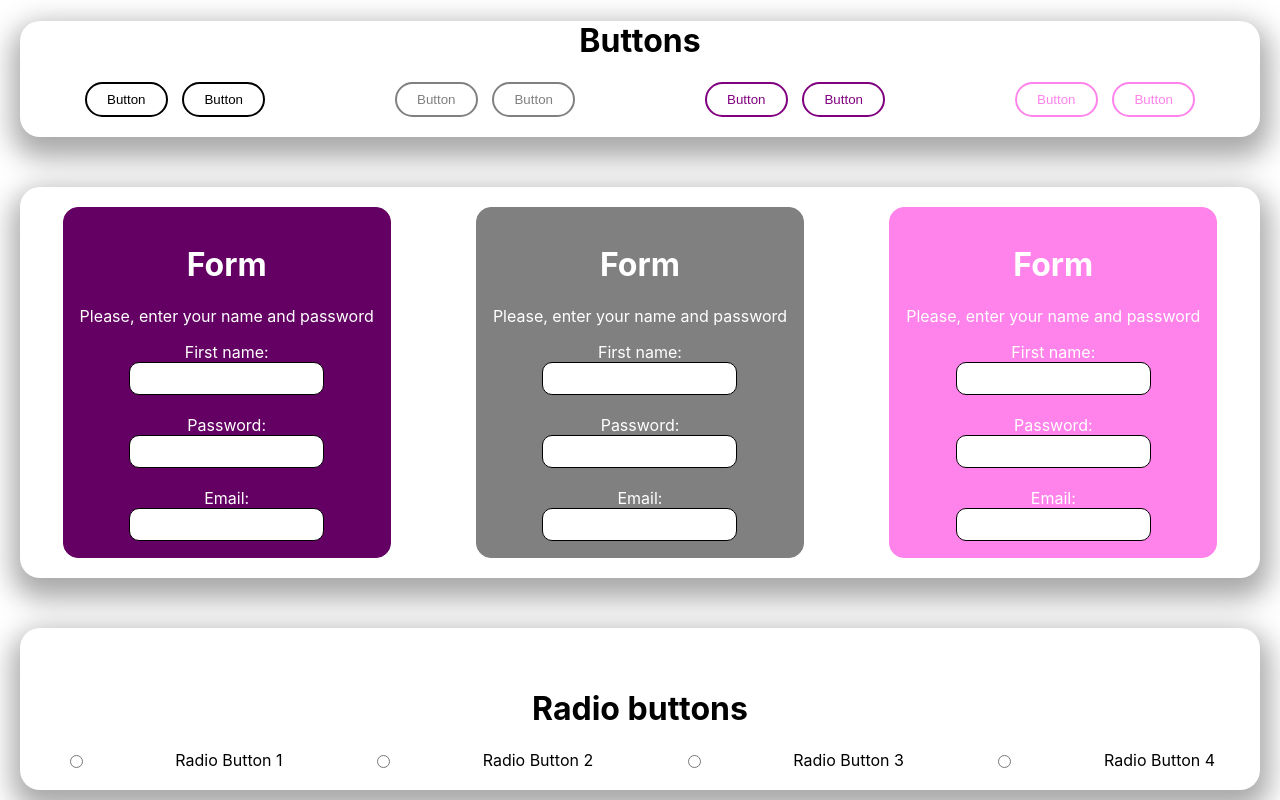
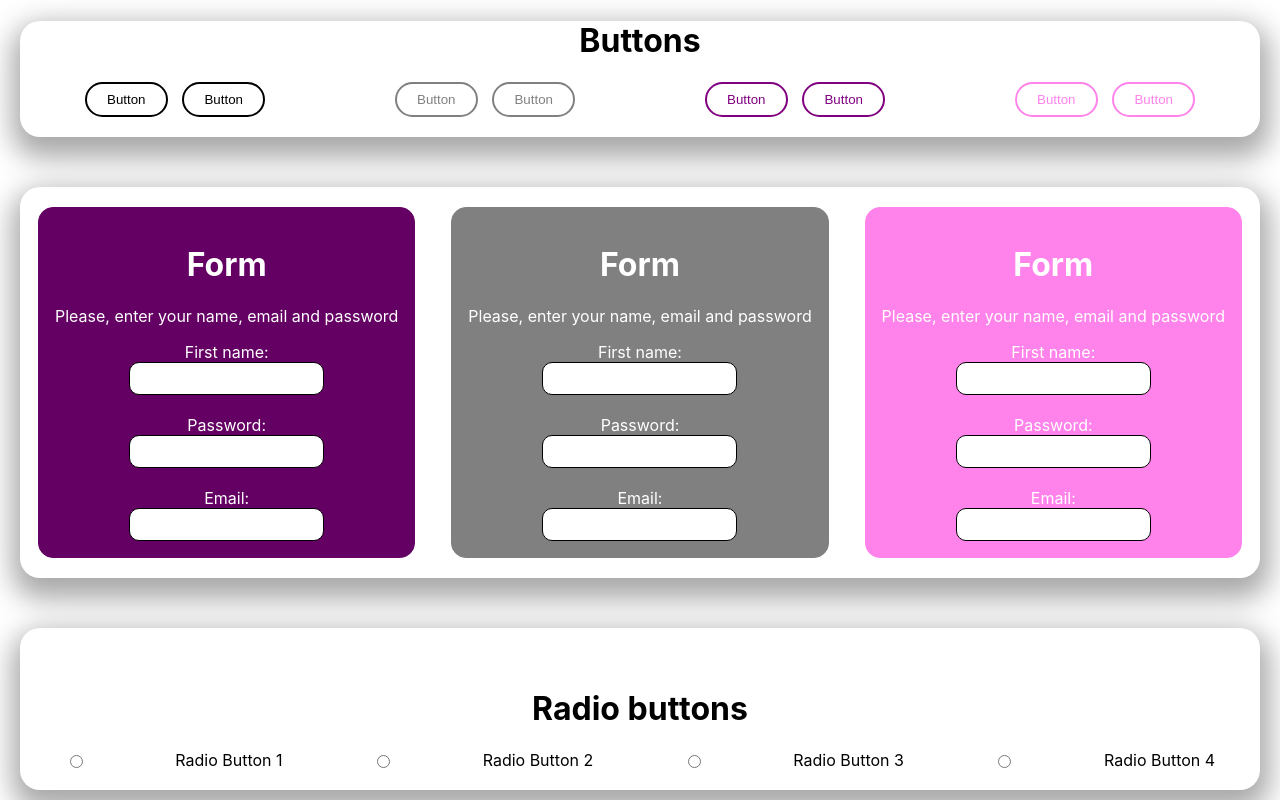
Before and after one commit to MariaKlo/ui-kit-react, a React (Create React App) app: page / in a window 1280 px wide. Built offline with nearby package versions, Linux system fonts and the light colour scheme.

Commit message:
Edit jsx

```diff
--- a/src/App.js
+++ b/src/App.js
@@ -9,9 +9,9 @@ function App() {
       <div className="wrapper">
         <Buttons/>
         <div className='inputs__wrap'>
-          <Inputs text="Please, enter your name and password"/>
-          <Inputs text="Please, enter your name and password"/>
-          <Inputs text="Please, enter your name and password"/>
+          <Inputs text="Please, enter your name, email and password"/>
+          <Inputs text="Please, enter your name, email and password"/>
+          <Inputs text="Please, enter your name, email and password"/>
         </div>
         <RadioButton/>
       </div>
```
